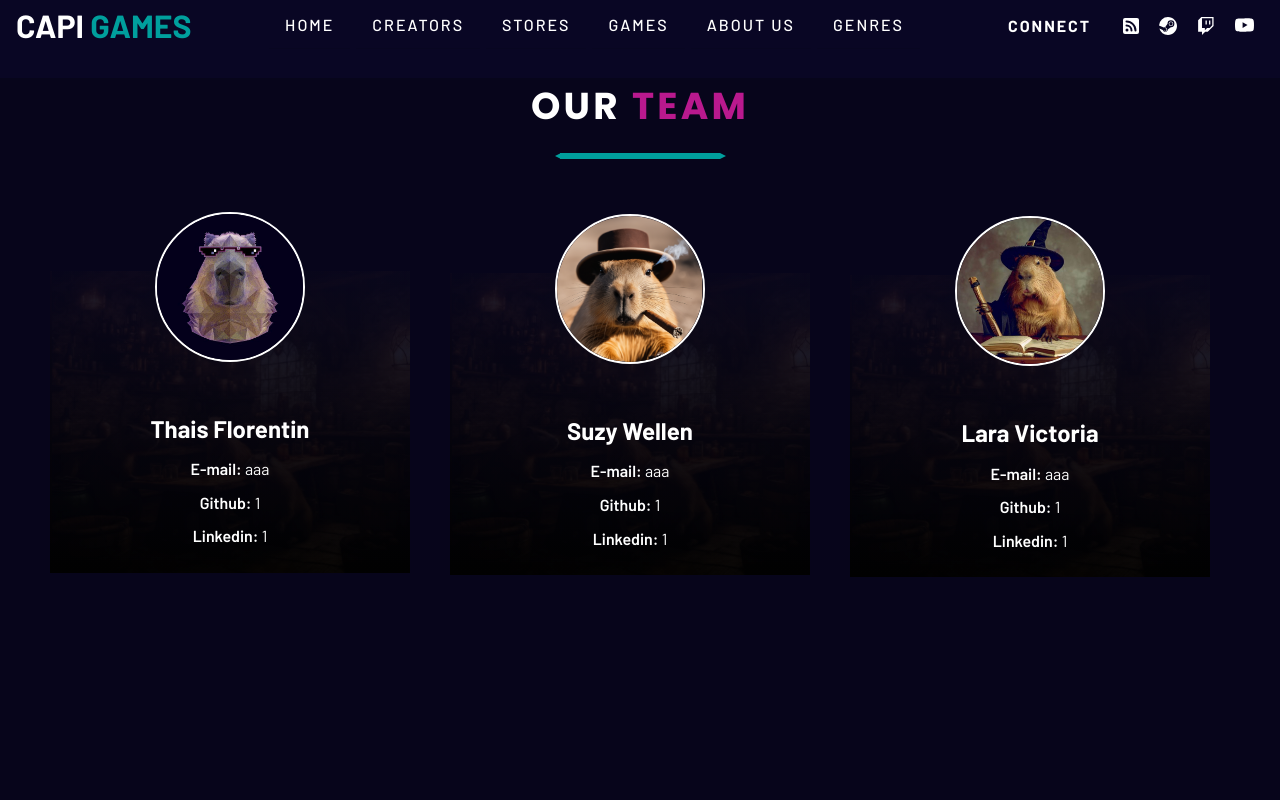
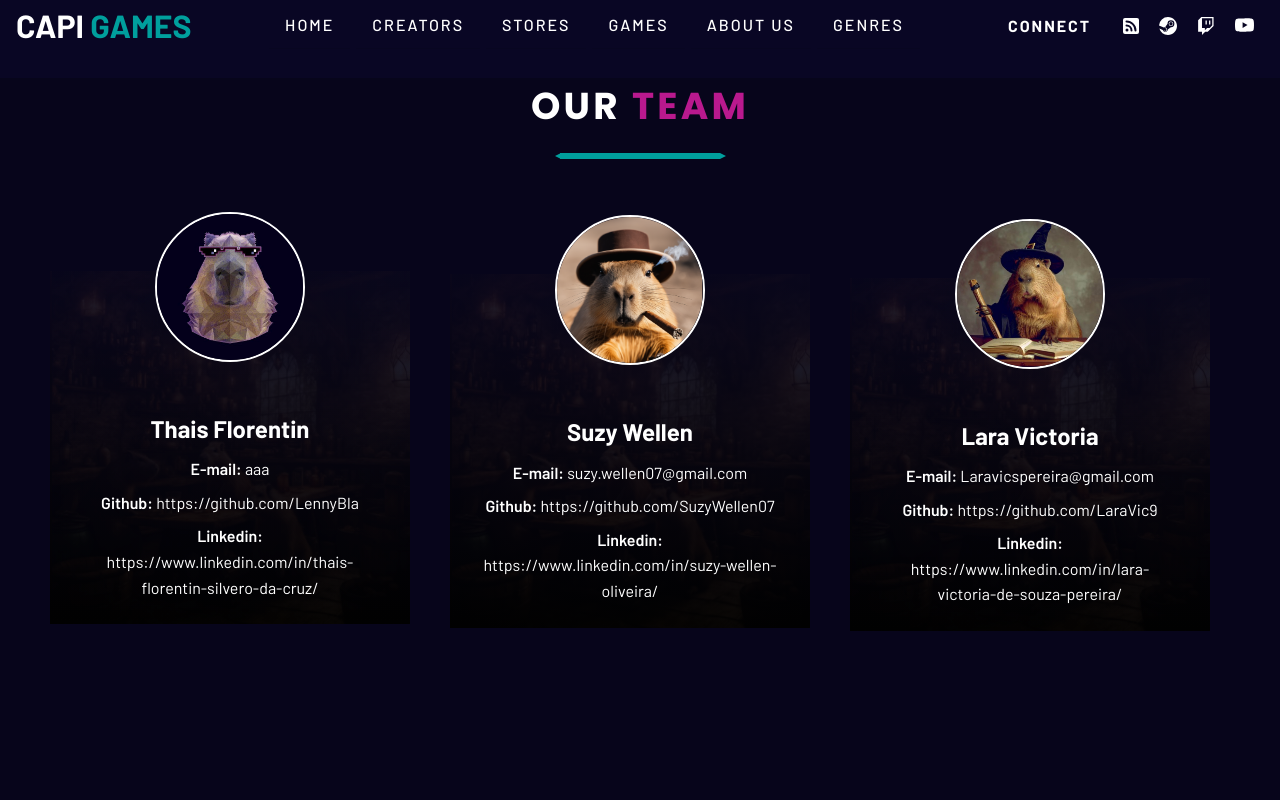
Before and after one commit to LaraVic9/Capi-Game, a React (Vite) app: page /about in a window 1280 px wide. Shown: the top 800 px of the page. Built offline with nearby package versions, Linux system fonts and the light colour scheme; no server answers.

Commit message:
modificacoes no about us

```diff
--- a/src/views/about/AboutUsPage.jsx
+++ b/src/views/about/AboutUsPage.jsx
@@ -62,11 +62,11 @@ const AboutUsPage = () => {
                           </li>
                           <li className='list-group-item'>
                             <span className='item-left'>Github: </span>
-                            <span className='item-right'>1</span>
+                            <span className='item-right'>https://github.com/LennyBla</span>
                           </li>
                           <li className='list-group-item'>
                             <span className='item-left'>Linkedin: </span>
-                            <span className='item-right'>1</span>
+                            <span className='item-right'>https://www.linkedin.com/in/thais-florentin-silvero-da-cruz/</span>
                           </li>
                           </ul>
                       </div>
@@ -82,15 +82,15 @@ const AboutUsPage = () => {
                           <ul className='card-list-group text-white'>
                           <li className='list-group-item'>
                             <span className='item-left'>E-mail: </span>
-                            <span className='item-right'>aaa</span>
+                            <span className='item-right'>suzy.wellen07@gmail.com</span>
                           </li>
                           <li className='list-group-item'>
                             <span className='item-left'>Github: </span>
-                            <span className='item-right'>1</span>
+                            <span className='item-right'>https://github.com/SuzyWellen07</span>
                           </li>
                           <li className='list-group-item'>
                             <span className='item-left'>Linkedin: </span>
-                            <span className='item-right'>1</span>
+                            <span className='item-right'>https://www.linkedin.com/in/suzy-wellen-oliveira/</span>
                           </li>
                           </ul>
                       </div>
@@ -106,15 +106,15 @@ const AboutUsPage = () => {
                           <ul className='card-list-group text-white'>
                           <li className='list-group-item'>
                             <span className='item-left'>E-mail: </span>
-                            <span className='item-right'>aaa</span>
+                            <span className='item-right'>Laravicspereira@gmail.com</span>
                           </li>
                           <li className='list-group-item'>
                             <span className='item-left'>Github: </span>
-                            <span className='item-right'>1</span>
+                            <span className='item-right'>https://github.com/LaraVic9</span>
                           </li>
                           <li className='list-group-item'>
                             <span className='item-left'>Linkedin: </span>
-                            <span className='item-right'>1</span>
+                            <span className='item-right'>https://www.linkedin.com/in/lara-victoria-de-souza-pereira/</span>
                           </li>
                           </ul>
                       </div>
@@ -161,7 +161,7 @@ background-color: var(--clr-violet-dark-active);
   margin-bottom: 80px;
   padding: 16px 32px 24px 32px;
   text-align: center;
-  margin-bottom: -300px;
+  margin-bottom: -350px;
   margin-left: 50px;
 
 }
@@ -199,16 +199,18 @@ background-color: var(--clr-violet-dark-active);
 .card-1 {
   min-height: 60px;
   width: 360px;
-  margin-bottom: -300px;
+  margin-bottom: -350px;
   padding: 16px 32px 24px 32px;
   text-align: center;
   margin-left: 450px;
+
 }
 
 .card-2 {
   min-height: 60px;
   width: 360px;
-  margin-bottom: 80px;
+  margin-bottom: 90px;
+  margin-top: -10;
   padding: 16px 32px 24px 32px;
   text-align: center;
   margin-left: 850px;
```
